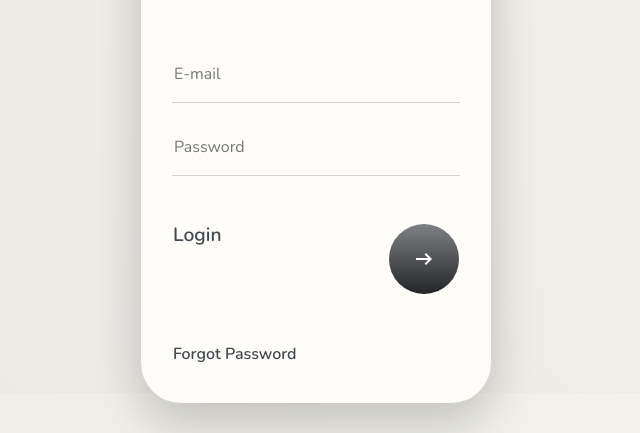
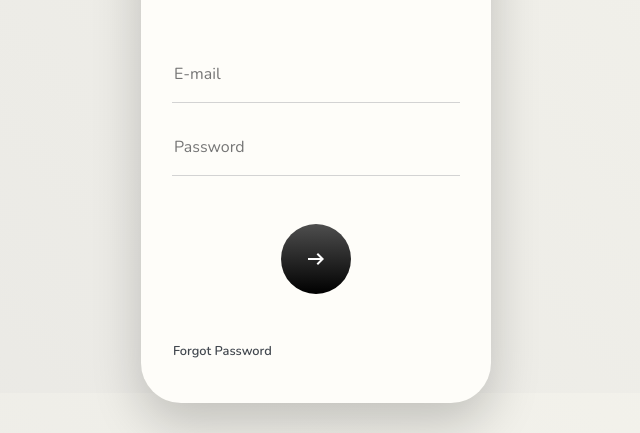
Before and after one commit to gabrielvsabreu/projeto-login-2, a plain HTML site: page index.html in a window 1280 px wide. Shown: the part 367-800 px from the top of the page, without its empty margins (324-964 px from the left). Drawn offline with nearby package versions, Linux system fonts and the light colour scheme.

Commit message:
atualizar

```diff
--- a/index.html
+++ b/index.html
@@ -30,7 +30,6 @@
             </div>
         </div>
         <div class="row d-flex justify-content-between align-itens-center mx-4 px-2">
-            <h2 class="big">Login</h2>
             <div class="sign-in-btn d-flex justify-content-center align-items-center">
                 <span class="material-symbols-outlined">arrow_right_alt
                 </span>
--- a/style/style.css
+++ b/style/style.css
@@ -30,6 +30,7 @@ div.bg {
 div.rol {
     color: white;
     font-size: 2em;
+    cursor: pointer;
 }
 
 h1 {
@@ -53,11 +54,13 @@ input[type="password"] {
 }
 
 div.sign-in-btn{
+    display: block;
+    margin: auto;
     width: 70px;
     height: 70px;
     border-radius: 50%;
     color: white;
-    background: linear-gradient(to top, #232529, #7f8084);
+    background: linear-gradient(to top, black, #4e4e4e);
     cursor: pointer;
 }
 
@@ -70,7 +73,7 @@ h2.big {
 a {
     cursor: pointer;
     font-weight: 600;
-    font-size: 1em;
+    font-size: 0.8em;
     color: #42484f;
     cursor: pointer;
 }
```
